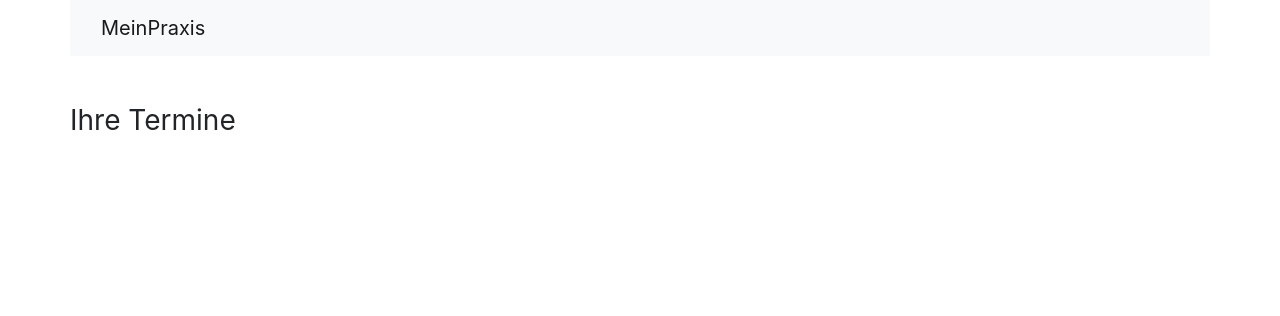
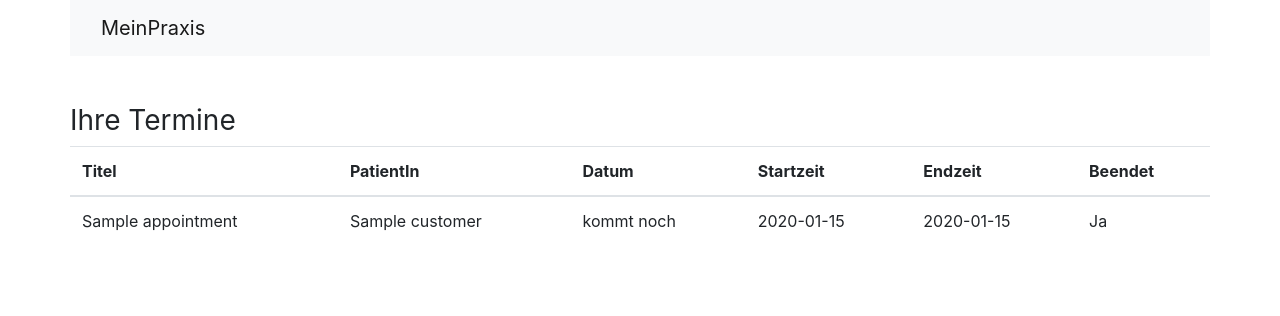
Before and after one commit to selimbez/symfony_appointments_manager, a Symfony app: template templates/appointment/index.html.twig in a window 1280 px wide. Shown: the top 316 px of the page. Run offline with Twig, Linux system fonts and the light colour scheme; the template is opened without the code that fills it: most values are stand-ins (such as "Sample title", 1, 10 or a date in 2020); some libraries are stand-ins or nearby versions.

Commit message:
updated appointments list view

```diff
--- a/templates/appointment/create.html.twig
+++ b/templates/appointment/create.html.twig
@@ -18,6 +18,7 @@
     <div class="row">
         {{ form_start(form, {'attr': {'class':'col-sm-12'}}) }}
             <h1 class="h3 mb-3 font-weight-normal">Termin anlegen</h1>
+            <br>
             <div class="form-group">
                 {{ form_row(form.title) }}
             </div>
--- a/templates/appointment/index.html.twig
+++ b/templates/appointment/index.html.twig
@@ -17,5 +17,30 @@
     </div>
     <div class="row">
         <h1 class="h3 font-weight-normal">Ihre Termine</h1>
+        <br>
+        <table class="table">
+            <thead>
+            <tr>
+                <th scope="col">Titel</th>
+                <th scope="col">PatientIn</th>
+                <th scope="col">Datum</th>
+                <th scope="col">Startzeit</th>
+                <th scope="col">Endzeit</th>
+                <th scope="col">Beendet</th>
+            </tr>
+            </thead>
+            <tbody>
+                {% for appointment in appointments %}
+                    <tr>
+                        <td>{{ appointment.title }}</td>
+                        <td>{{ appointment.customer }}</td>
+                        <td>kommt noch</td>
+                        <td>{{ appointment.startDatetime | date('Y-m-d') }}</td>
+                        <td>{{ appointment.endDatetime | date('Y-m-d')}}</td>
+                        <td>{{ appointment.complete ? 'Ja' : 'Nein' }}</td>
+                    </tr>
+                {% endfor %}
+            </tbody>
+        </table>
     </div>
 {% endblock %}
--- a/templates/security/login.html.twig
+++ b/templates/security/login.html.twig
@@ -10,6 +10,7 @@
             {% endif %}
 
             <h1 class="h3 mb-3 font-weight-normal">Bitte loggen Sie sich ein</h1>
+            <br>
             <div class="form-group">
                 <label for="inputEmail" class="sr-only">Email</label>
                 <input type="email" value="{{ last_username }}" name="email" id="inputEmail" class="form-control" placeholder="Email" required autofocus>
```
